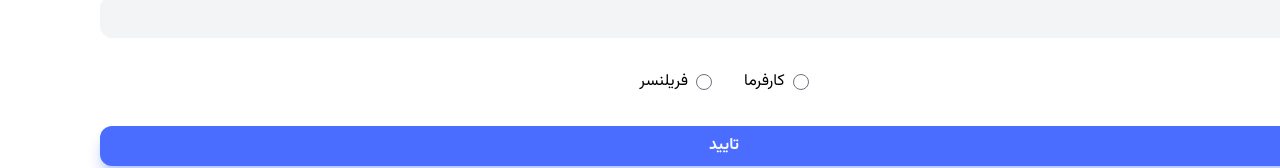
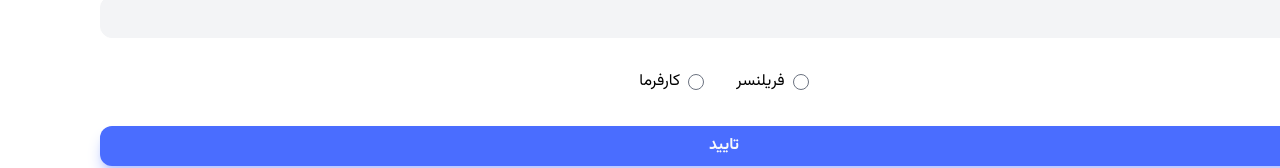
Before and after one commit to behzadiv/Freelancer-App, a React (Vite) app: page /complete-profile in a window 1280 px wide. Shown: the part 182-350 px from the top of the page. Built offline with nearby package versions, Linux system fonts and the light colour scheme.

Commit message:
feat : create RadioInputGroup in order to clean CompleteProfileForm

```diff
--- a/src/features/authentication/CompleteProfileForm.jsx
+++ b/src/features/authentication/CompleteProfileForm.jsx
@@ -4,8 +4,8 @@ import { useForm } from "react-hook-form";
 import toast from "react-hot-toast";
 import { completeProfile } from "../../services/authService";
 import TextField from "../../ui/TextField";
-import RadioInput from "../../ui/RadioInput";
 import Loading from "../../ui/Loading";
+import RadioInputGroup from "../../ui/RadioInputGroup";
 
 const CompleteProfileForm = () => {
   const {
@@ -57,35 +57,19 @@ const CompleteProfileForm = () => {
         validationSchema={{ required: "ایمیل ضروری است" }}
         errors={errors}
       />
-      <div>
-        <div className="flex justify-center gap-x-8">
-          <RadioInput
-            label={"کارفرما"}
-            name={"role"}
-            value={"OWNER"}
-            id={"OWNER"}
-            register={register}
-            watch={watch}
-            validationSchema={{ required: "انتخاب نقش ضروری است" }}
-            errors={errors}
-          />
-          <RadioInput
-            label={"فریلنسر"}
-            name={"role"}
-            id={"FREELANCER"}
-            value={"FREELANCER"}
-            register={register}
-            watch={watch}
-            validationSchema={{ required: "انتخاب نقش ضروری است" }}
-            errors={errors}
-          />
-        </div>
-        <div className="text-center mt-2">
-          {errors && errors["role"] && (
-            <span className="text-error ">{errors["role"].message}</span>
-          )}
-        </div>
-      </div>
+      <RadioInputGroup
+        config={{
+          name: "role",
+          options: [
+            { label: "فریلنسر", value: "FREELANCER", id: "FREELANCER" },
+            { label: "کارفرما", value: "OWNER", id: "OWNER" },
+          ],
+          validationSchema: { required: "انتخاب نقش ضروری است" },
+        }}
+        watch={watch}
+        errors={errors}
+        register={register}
+      />
       {isPending ? (
         <Loading />
       ) : (
--- /dev/null
+++ b/src/ui/RadioInputGroup.jsx
@@ -0,0 +1,33 @@
+import RadioInput from "./RadioInput";
+
+const RadioInputGroup = ({ watch, config, errors, register }) => {
+  const { name, validationSchema = {}, options } = config;
+  return (
+    <div>
+      <div className="flex justify-center gap-x-8">
+        {options.map(({ id, label, value }) => {
+          return (
+            <RadioInput
+              key={value}
+              label={label}
+              name={name}
+              value={value}
+              id={id}
+              register={register}
+              watch={watch}
+              validationSchema={validationSchema}
+              errors={errors}
+            />
+          );
+        })}
+      </div>
+      <div className="text-center mt-2">
+        {errors && errors[name] && (
+          <span className="text-error ">{errors[name].message}</span>
+        )}
+      </div>
+    </div>
+  );
+};
+
+export default RadioInputGroup;
```
